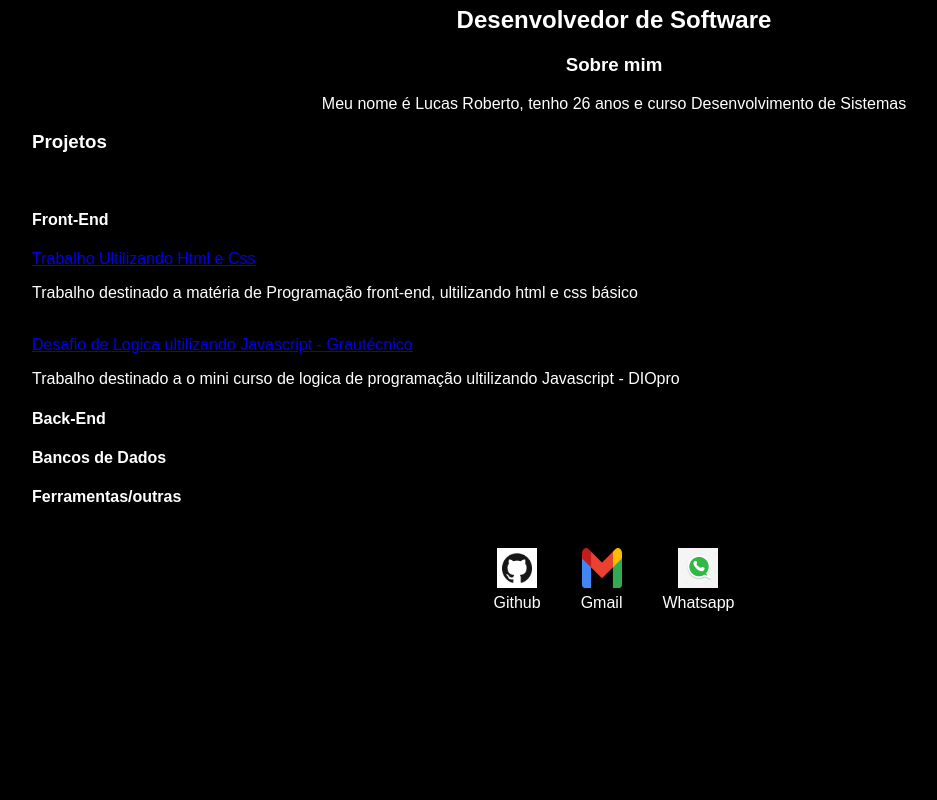
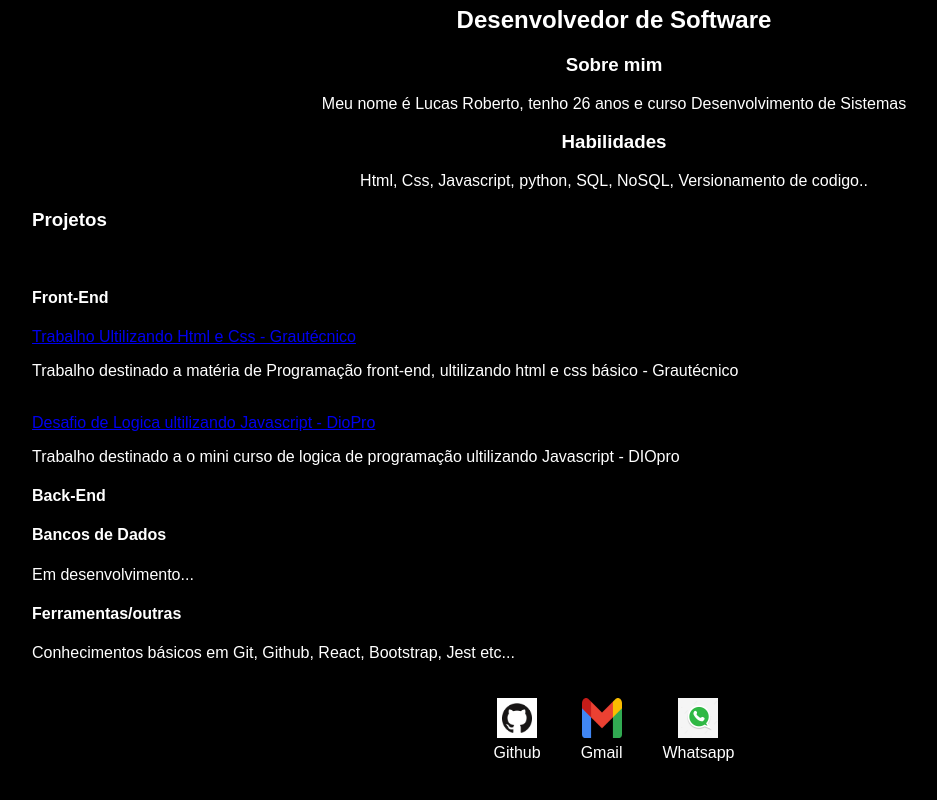
Before and after one commit to LucasSantois/Site_Repositorios, a plain HTML site: page index.html in a window 1280 px wide. Shown: the part 320-1120 px from the top of the page, without its empty margins (26-963 px from the left). Before the commit the page ends 976 px from the top, so only its background shows below. Drawn offline with Linux system fonts and the light colour scheme.

Commit message:
Atualizando..

```diff
--- a/index.html
+++ b/index.html
@@ -36,22 +36,24 @@
         <div class="sobrem">
             <h3 id="Sobremim">Sobre mim</h3>
             <p>Meu nome é Lucas Roberto, tenho 26 anos e curso Desenvolvimento de Sistemas</p>
+            <h3>Habilidades</h3>
+            <p>Html, Css, Javascript, python, SQL, NoSQL, Versionamento de codigo.. </p>
         </div>
         <div>
             <h3 id="Projeto">Projetos</h3>
             <br>
             <h4>Front-End</h4>
-            <a href="https://github.com/LucasSantois/trabalho_front_end" target="_blank">Trabalho Ultilizando Html e Css</a>
-            <p>Trabalho destinado a matéria de Programação front-end, ultilizando html e css básico</p>
+            <a href="https://github.com/LucasSantois/trabalho_front_end" target="_blank">Trabalho Ultilizando Html e Css - Grautécnico</a>
+            <p>Trabalho destinado a matéria de Programação front-end, ultilizando html e css básico - Grautécnico</p>
             <br>
-            <a href="https://github.com/LucasSantois/DesafioLogica" target="_blank">Desafio de Logica ultilizando Javascript - Grautécnico</a>
+            <a href="https://github.com/LucasSantois/DesafioLogica" target="_blank">Desafio de Logica ultilizando Javascript - DioPro</a>
             <p>Trabalho destinado a o mini curso de logica de programação ultilizando Javascript - DIOpro</p>
             <h4>Back-End</h4>
-            <a href=""></a>
+            <a href="https://github.com/LucasSantois/electron_proj" target="_blank"></a>
             <h4>Bancos de Dados</h4>
-            <a href=""></a>
+            <p>Em desenvolvimento...</p>
             <h4>Ferramentas/outras</h4>
-            <a href=""></a>
+            <p>Conhecimentos básicos em Git, Github, React, Bootstrap, Jest etc...</p>
         </div>
 
     </section>
```
